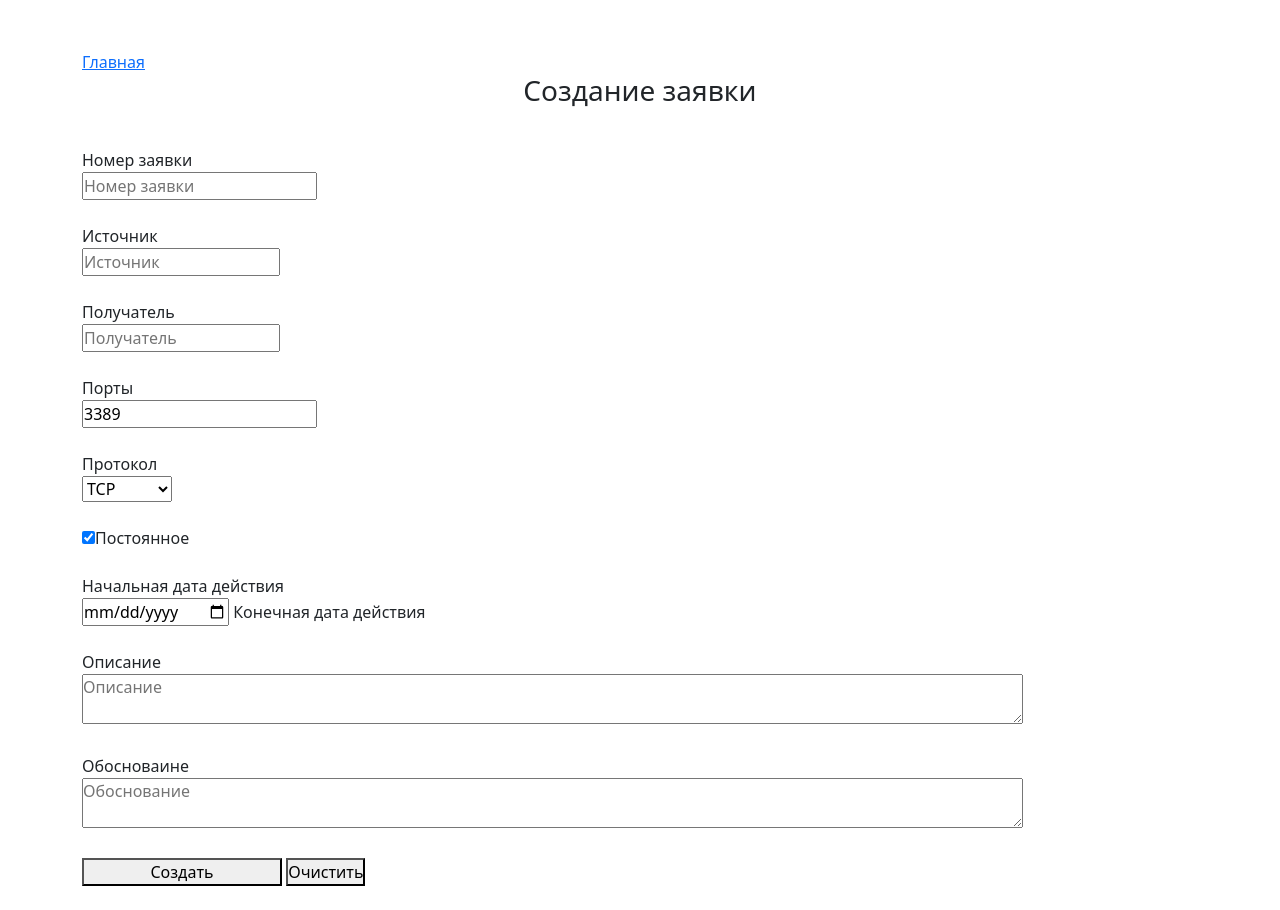
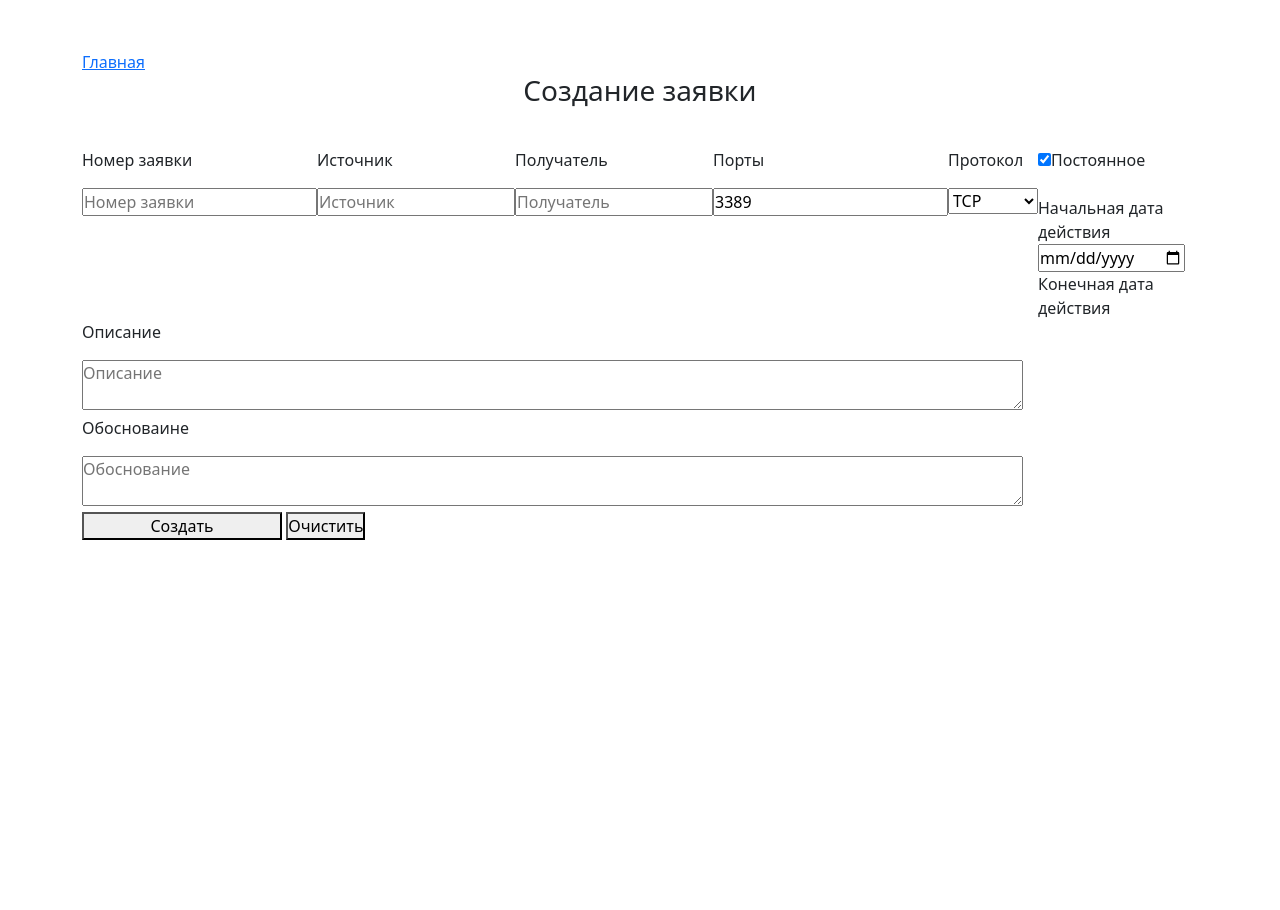
Before and after one commit to AtlantisOne/web_statement_firewall, a Django app: page /create_html/ in a window 1280 px wide. After the commit the page ends 540 px from the top, so only its background shows below. Run offline with Django 3.2, Linux system fonts and the light colour scheme.

Commit message:
//add upd

```diff
--- a/web_statement/main/static/main/css/main.css
+++ b/web_statement/main/static/main/css/main.css
@@ -18,6 +18,10 @@
     width: 200px;
 }
 
+.main {
+  display: flex;
+}
+
 input[name="date_rule_start"] {
   display: none;
 }
--- a/web_statement/main/templates/main/create_html.html
+++ b/web_statement/main/templates/main/create_html.html
@@ -12,63 +12,59 @@
             <h3 class="main_h3">Создание заявки</h3>
             <h3>{{ complete_bid }}</h3>
             <h3>{{ error_bid }}</h3>
-            <div class="num_text">Номер заявки</div>
+            <div class="main">
+                <div>
+                <p class="num_text">Номер заявки</p>
                 <input name="num_bid" class="num_inp" placeholder="Номер заявки" type="text">
-            <br>
-            <br>
+                </div>
 
-            <div class="istochnik_text">Источник</div>
+                <div>
+                <p class="istochnik_text">Источник</p>
                 <input name="source_bid" class="istochnik_inp" placeholder="Источник" type="text" size="16" pattern="^(([0-9]|[1-9][0-9]|1[0-9]{2}|2[0-4][0-9]|25[0-5])\.){3}([0-9]|[1-9][0-9]|1[0-9]{2}|2[0-4][0-9]|25[0-5])$">
-            <br>
-            <br>
+                </div>
 
-            <div class="poluchatel_text">Получатель</div>
+                <div>
+                <p class="poluchatel_text">Получатель</p>
                 <input name="recipient_bid" class="poluchatel_inp" placeholder="Получатель" type="text" size="16" pattern="^(([0-9]|[1-9][0-9]|1[0-9]{2}|2[0-4][0-9]|25[0-5])\.){3}([0-9]|[1-9][0-9]|1[0-9]{2}|2[0-4][0-9]|25[0-5])$">
-            <br>
-            <br>
+                </div>
 
-
-            <div class="port_text">Порты</div>
+                <div>
+                <p class="port_text">Порты</p>
                 <input name="port_bid" id="port_bid" class="port_inp" placeholder="Порты" type="text" pattern="^[0-9]+$">
                 <script type="text/javascript">
                     document.getElementById('port_bid').value = '3389';
                 </script>
-            <br>
-            <br>
+                </div>
 
-            <div class="protocol_text">Протокол</div>
+                <div>
+                <p class="protocol_text">Протокол</p>
                 <!-- Начально будет выбрано второе значение -->
                 <select name="protocol_bid"> <!--Supplement an id here instead of using 'name'-->
                     <option value="1" selected>TCP</option>
                     <option value="2">UDP</option>
                     <option value="3">TCP/UDP</option>
                 </select>
-            <br>
-            <br>
+                </div>
 
     <!--            <label><input name="time_rule" type="radio" id="contactChoice1" checked value="temporary"/>Временное</label>-->
     <!--            <label><input name="time_rule" type="radio" id="contactChoice2" value="constant"/>Постоянное</label><br><br>-->
+                <div>
                 <label for="persistent_rule"><input name="persistent_rule" type="checkbox" id="persistent_rule" checked/>Постоянное</label><br><br>
                 <label for="date_rule_start"><input type="date" id="date_rule_start" name="date_rule_start"/> Начальная дата действия</label><br>
                 <label for="date_rule_end"><input type="date" id="date_rule_end" name="date_rule_end"/> Конечная дата действия</label>
-            <br>
-            <br>
+                </div>
+            </div>
+                <p class="opisanie_text">Описание</p>
+                <textarea name="description_bid" class="opisanie_inp" cols="100" rows="2" placeholder="Описание"></textarea>
 
-            <div class="opisanie_text">Описание</div>
-            <textarea name="description_bid" class="opisanie_inp" cols="100" rows="2" placeholder="Описание"></textarea>
-            <br>
-            <br>
 
-            <div class="obosnovanye_text">Обосноваине</div>
+                <p class="obosnovanye_text">Обосноваине</p>
                 <textarea name="justification_bid" class="obosnovanye_inp" cols="100" rows="2" placeholder="Обоснование"></textarea>
-            <br>
-            <br>
 
 
             <button name="result_button" class="result_button" type="submit">Создать</button>
             <button class="buttom" type="reset">Очистить</button>
-            <br>
-            <br>
+
         </form>
 <!--        {% if bids %}-->
 <!--            {% for el in bids %}-->
```
Lines whose indentation alone changed are shown as unchanged.
